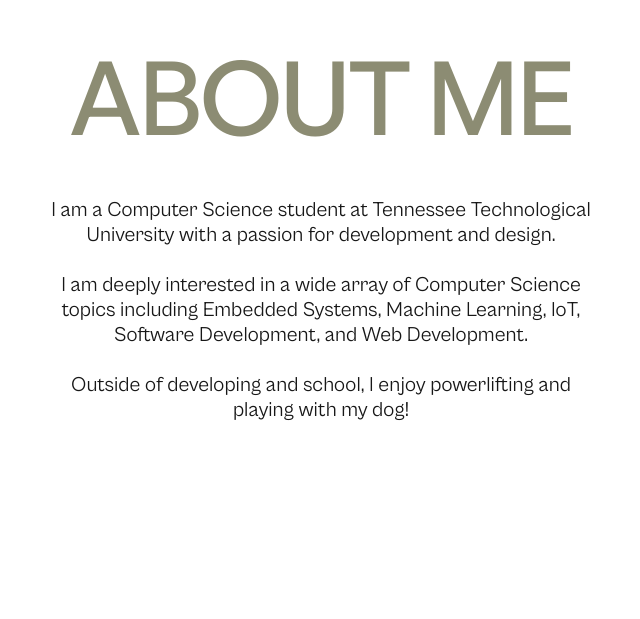
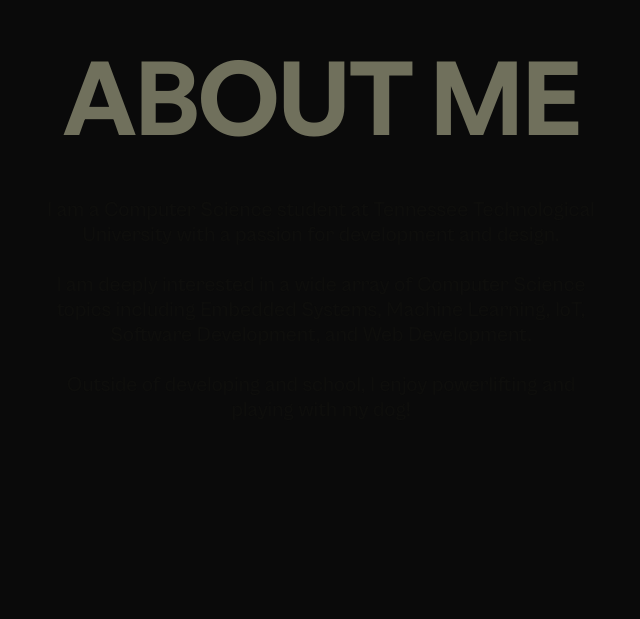
Before and after one commit to ThisIsNotJustin/ThisIsNotJustin.github.io, a Next.js app: page / in a window 1280 px wide. Shown: the part 861-1480 px from the top of the page, without its empty margins (319-959 px from the left). Built offline with nearby package versions, Linux system fonts and the light colour scheme.

Commit message:
scrolling background color change

```diff
--- a/package.json
+++ b/package.json
@@ -16,6 +16,7 @@
     "react": "^19.0.0",
     "react-dom": "^19.0.0",
     "react-icons": "^5.4.0",
+    "react-intersection-observer": "^9.14.1",
     "tailwind-merge": "^2.6.0"
   },
   "devDependencies": {
--- a/src/app/globals.css
+++ b/src/app/globals.css
@@ -9,6 +9,7 @@
 
 @media (prefers-color-scheme: dark) {
   :root {
+    /*--background: #811d1d; pretty red color*/
     --background: #0a0a0a;
     --foreground: #ededed;
   }
--- a/src/app/page.tsx
+++ b/src/app/page.tsx
@@ -1,22 +1,44 @@
+"use client";
+
 import Image from "next/image";
 import Header from "../components/Header"
 import Intro from "../components/Intro";
 import About from "../components/About";
-import Content from "../components/content"
-import Skills from "../components/Skills"
-import Footer from "../components/Footer"
+import Content from "../components/content";
+import Skills from "../components/Skills";
+import Footer from "../components/Footer";
+import ScrollWrapper from "../components/ui/scrollwrapper";
+import { BackGroundColorProvider, useBackGroundColor } from "../components/ui/background";
+
+const BackGroundWrapper = ({ children }: { children: React.ReactNode }) => {
+  const { bgColor } = useBackGroundColor();
+
+  return (
+    <div style={{ backgroundColor: bgColor }} className="transition-colors duration-500 min-h-screen">
+      {children}
+    </div>
+  );
+};
 
 export default function Home() {
   return (
-    <div className = "">
+    <BackGroundColorProvider>
+      <BackGroundWrapper>
         <Header />
+          <ScrollWrapper bgColor="#0a0a0a">
             <Intro />
+          </ScrollWrapper>
           <main className = "px-5 md:px-10 xl:px-20 2xl:px-28">
+            <ScrollWrapper bgColor="#D1D1C7">
               <About />
+            </ScrollWrapper>
+            <ScrollWrapper bgColor="#0a0a0a">
               <Skills />
+            </ScrollWrapper>
             <Content />
           </main>
         <Footer />
-    </div>
+      </BackGroundWrapper>
+    </BackGroundColorProvider>
   );
-}
+};
--- a/src/components/About.tsx
+++ b/src/components/About.tsx
@@ -3,13 +3,13 @@ export default function About() {
     <section className="relative py-24">
       <div className="container mx-auto mb-48">
         <div className="flex flex-col items-center justify-center">
-          <h2 className="text-5xl sm:text-heading-2 font-medium uppercase text-secondary-600 mb-10">
+          <h2 className="text-5xl sm:text-heading-2 font-semibold uppercase text-secondary-700 mb-10">
             About Me
           </h2>
           <div className="flex gap-8 md:flex-row lg:gap-10">
             <div className="mx-auto sm:sticky md:top-28 lg:top-32 md:w-1/2">
               <div className="space-y-4 2xl:space-y-10">
-                <p className="text-body-1 2xl:text-4xl text-center">
+                <p className="text-accent-400 text-body-1 font-medium 2xl:text-4xl text-center">
                   I am a Computer Science student at Tennessee Technological University with a passion for development and design.
                   <br></br>
                   <br></br>
--- a/src/components/Skills.tsx
+++ b/src/components/Skills.tsx
@@ -3,7 +3,7 @@ export default function Skills() {
     <section className="relative py-24">
       <div className="container mx-auto">
         <div className="flex flex-col items-center justify-center mb-16">
-          <h2 className="text-5xl sm:text-heading-2 font-medium uppercase text-secondary-700">
+          <h2 className="text-5xl sm:text-heading-2 font-semibold uppercase text-secondary-700">
             Skills
           </h2>
         </div>
--- /dev/null
+++ b/src/components/ui/background.tsx
@@ -0,0 +1,29 @@
+"use client";
+
+import React, { createContext, useContext, useState, ReactNode } from "react";
+
+interface BackGroundColorContextProps {
+    bgColor: string;
+    setBgColor: (color: string) => void;
+};
+
+const BackgroundColorContext = createContext<BackGroundColorContextProps | undefined>(undefined);
+
+export const useBackGroundColor = () => {
+    const context = useContext(BackgroundColorContext);
+    if (!context) {
+        throw new Error("useBackgroundColor must be used within a provider");
+    }
+
+    return context;
+};
+
+export const BackGroundColorProvider = ({ children}: { children: ReactNode }) => {
+    const [bgColor, setBgColor] = useState("#0a0a0a");
+
+    return (
+        <BackgroundColorContext.Provider value={{ bgColor, setBgColor }}>
+            {children}
+        </BackgroundColorContext.Provider>
+    );
+};
--- /dev/null
+++ b/src/components/ui/scrollwrapper.tsx
@@ -0,0 +1,33 @@
+"use client";
+
+import React, { useState, useEffect } from "react";
+import { useInView } from "react-intersection-observer";
+import { motion } from "framer-motion";
+import { useBackGroundColor, useBackgroundColor } from "./background"
+
+type ScrollWrapperProps = React.PropsWithChildren<{
+    children: ReactNode;
+    bgColor: string;
+}>;
+
+const ScrollWrapper: React.FC<ScrollWrapperProps> = ({ children, bgColor }) => {
+    const { setBgColor } = useBackGroundColor();
+
+    const { ref: sectionRef, inView: sectionInView } = useInView({
+        threshold: 0.5,
+    });
+
+    useEffect(() => {
+        if (sectionInView) {
+            setBgColor(bgColor);
+        }
+    }, [sectionInView, bgColor, setBgColor]);
+
+    return (
+        <motion.div className="transition-colors duration-500" ref={sectionRef}>
+          {children}
+        </motion.div>
+      );
+};
+
+export default ScrollWrapper;
```
Also changed, not shown: 1 other file (tests, documents, lock files or other folders). Lines whose indentation alone changed are shown as unchanged.
